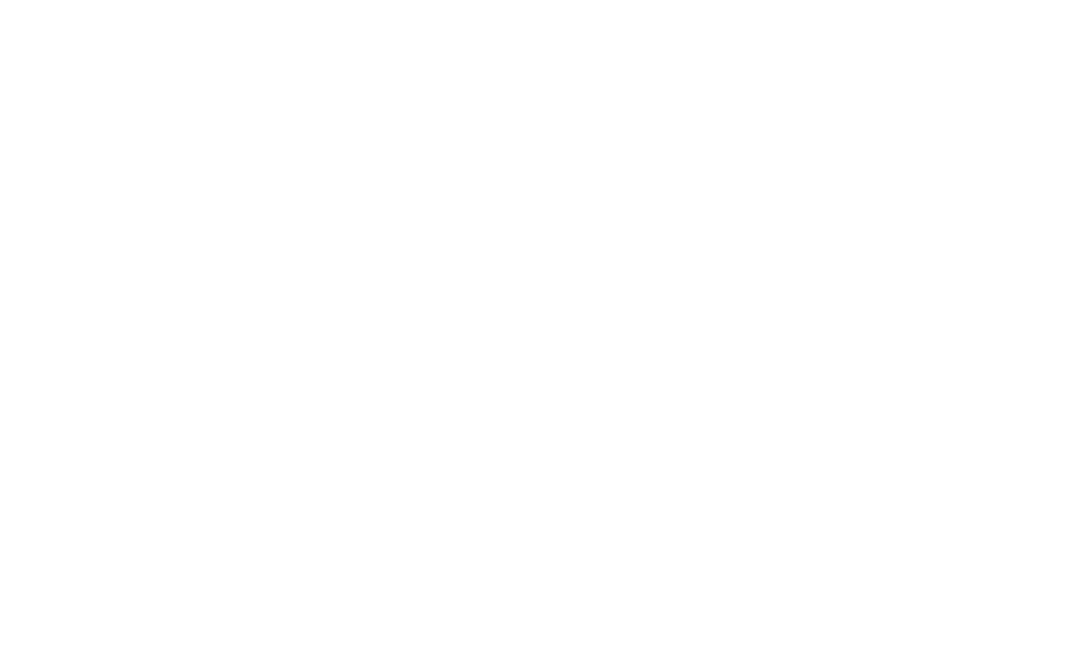
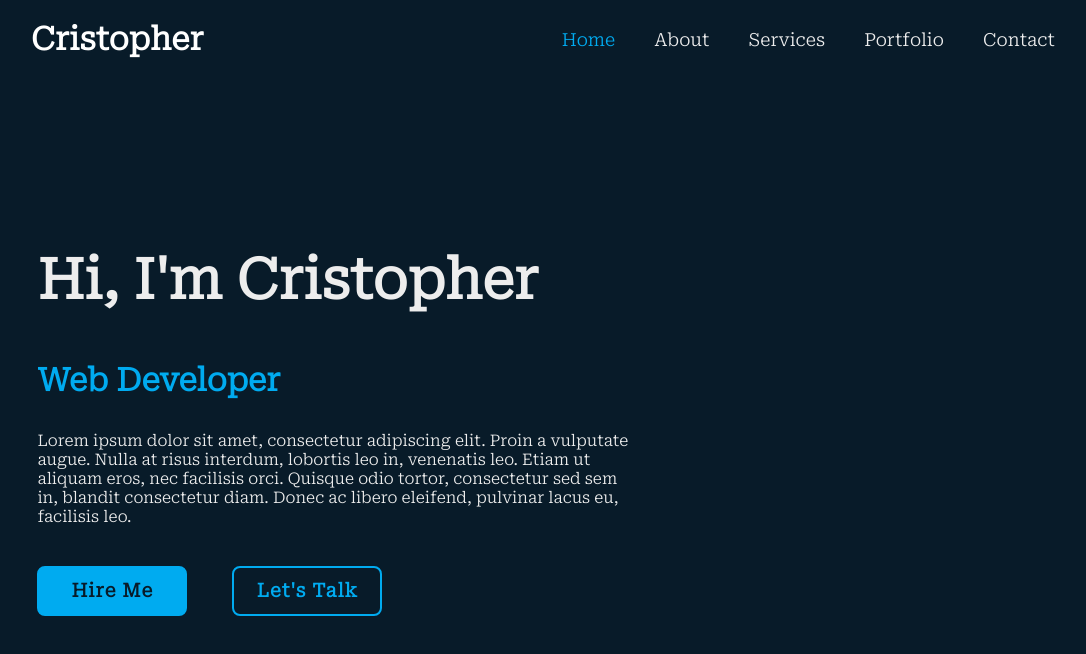
Before and after one commit to CoolAverage202/Capstone-Project2, a plain HTML site: page index.html in a window 1280 px wide. Shown: the whole page, without its empty margins (97-1183 px from the left). Drawn offline with Linux system fonts and the light colour scheme.

Commit message:
index.html and added style.css

```diff
--- a/index.html
+++ b/index.html
@@ -4,8 +4,33 @@
     <meta charset="UTF-8">
     <meta name="viewport" content="width=device-width, initial-scale=1.0">
     <title>Document</title>
+    <link rel="stylesheet" href="style.css">
+    <link rel="preconnect" href="https://fonts.googleapis.com">
+    <link rel="preconnect" href="https://fonts.gstatic.com" crossorigin>
+    <link href="https://fonts.googleapis.com/css2?family=Roboto+Serif:opsz,wght@8..144,300&display=swap" rel="stylesheet">
 </head>
 <body>
+    <header class="header">
+        <a href="#" class="logo">Cristopher</a>
+        <nav class="navbar">
+            <a href="#" class="active">Home</a>
+            <a href="#">About</a>
+            <a href="#">Services</a>
+            <a href="#">Portfolio</a>
+            <a href="#">Contact</a>
+        </nav>
+    </header>
 
+    <section class="home">
+        <div class="home-content">
+            <h1>Hi, I'm Cristopher</h1>
+            <h3>Web Developer</h3>
+            <p>Lorem ipsum dolor sit amet, consectetur adipiscing elit. Proin a vulputate augue. Nulla at risus interdum, lobortis leo in, venenatis leo. Etiam ut aliquam eros, nec facilisis orci. Quisque odio tortor, consectetur sed sem in, blandit consectetur diam. Donec ac libero eleifend, pulvinar lacus eu, facilisis leo. </p>
+            <div class="btn-box">
+                <a href="#">Hire Me</a>
+                <a href="#">Let's Talk</a>
+            </div>
+        </div>
+    </section>
 </body>
 </html>
--- /dev/null
+++ b/style.css
@@ -0,0 +1,100 @@
+*{
+    margin: o;
+    padding: 0;
+    box-sizing: border-box;
+    font-family: 'Roboto Serif', serif;
+}
+
+body{
+    background-color: #081b29;
+    color: #ededed;
+}
+
+.header{
+    position: fixed;
+    top: 0;
+    left: 0;
+    width:100%;
+    padding: 20px 10%;
+    background: transparent;
+    display: flex;
+    justify-content: space-between;
+    align-items: center;
+    z-index: 100;
+}
+
+.logo{
+    font-weight: 600;
+    color: #fff;
+    text-decoration: none;
+    font-size: 2em;
+}
+
+.navbar a{
+    font-weight: 500;
+    text-decoration: none;
+    font-size: 1.125rem;
+    margin-left: 2.1875rem;
+    color: #ededed;
+    transition: .3s;
+}
+.navbar a:hover,
+.navbar a.active{
+    color:#00abf0;
+}
+
+.home{
+    height:100vh;
+    display:flex;
+    align-items: center;
+    padding: 0 10%;
+}
+
+.home-content{
+    max-width: 37.5rem;
+}
+
+.home-content h1 {
+    font-size: 56px;
+    font-weight: 700;
+    line-height: 1.2;
+}
+
+.home-content h3{
+    font-size: 32px;
+    font-weight: 700;
+    color: #00abf0;
+}
+
+.home-content p{
+    font-size: 16px;
+    margin: 20px 0px 40px;
+}
+
+.home-content .btn-box{
+    display: flex;
+    justify-content: space-between;
+    width: 345px;
+    height: 50px;
+}
+
+.btn-box a{
+    display: inline-flex;
+    justify-content: center;
+    align-items: center;
+    width:150px;
+    height: 100%;
+    background: #00abf0;
+    border: 2px solid #00abf0;
+    border-radius: 8px;
+    font-size: 19px;
+    color: #081b29;
+    text-decoration:none;
+    font-weight: 600;
+    letter-spacing: 1px;
+}
+
+.btn-box a:nth-child(2){
+    background: transparent;
+    color: #00abf0;
+}
```
